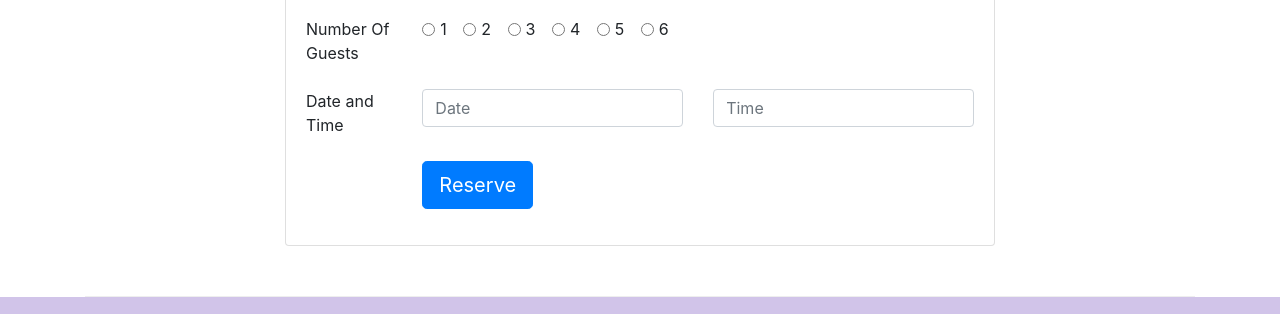
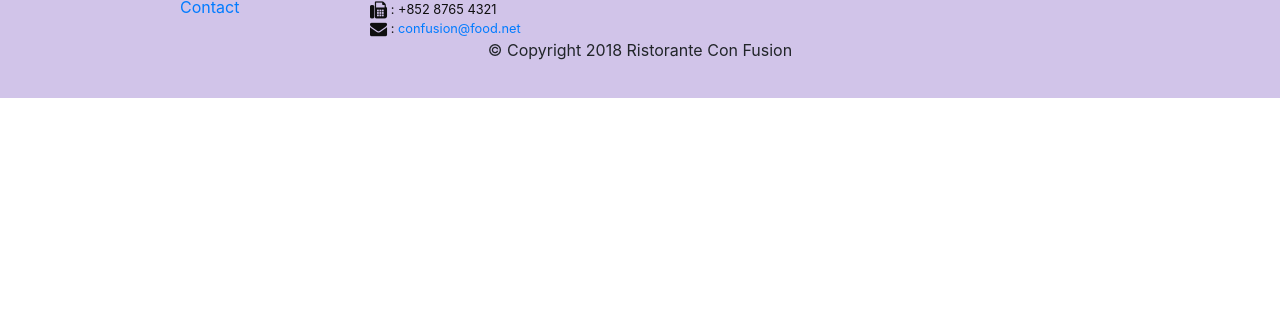
Before and after one commit to jayudoshi/conFusion-Coursera-Bootstrap, a website: page index.html in a window 1280 px wide. Shown: the part 2064-2378 px from the top of the page. After the commit the page ends 2162 px from the top, so only its background shows below. Drawn offline with nearby package versions, Linux system fonts and the light colour scheme.

Commit message:
Assignment-3

```diff
--- a/index.html
+++ b/index.html
@@ -361,66 +361,7 @@
         </div>
       </div>
 
-      <div class="row row-content" id="reserveCard">
-        <div class="col-sm-8 offset-sm-2">
-          <div class="card">
-            <div class="card-header bg-warning text-white">
-              <h2 class="card-title">Reserve a Table</h2>
-            </div>
-            <div class="card-body">
-              <form>
-                <div class="form-group row">
-                  <div class="col-sm-2">
-                    <label for="">Number Of Guests</label>
-                  </div>
-                  <div class="col-sm-10">
-                    <div class="form-check form-check-inline">
-                      <input class="form-check-input" type="radio" name="noOfGuests" id="no_1">
-                      <label class="form-check-label" for="">1</label>
-                    </div>
-                    <div class="form-check form-check-inline">
-                      <input class="form-check-input" type="radio" name="noOfGuests" id="no_2">
-                      <label class="form-check-label" for="">2</label>
-                    </div>
-                    <div class="form-check form-check-inline">
-                      <input class="form-check-input" type="radio" name="noOfGuests" id="no_3">
-                      <label class="form-check-label" for="">3</label>
-                    </div>
-                    <div class="form-check form-check-inline">
-                      <input class="form-check-input" type="radio" name="noOfGuests" id="no_4">
-                      <label class="form-check-label" for="">4</label>
-                    </div>
-                    <div class="form-check form-check-inline">
-                      <input class="form-check-input" type="radio" name="noOfGuests" id="no_5">
-                      <label class="form-check-label" for="">5</label>
-                    </div>
-                    <div class="form-check form-check-inline">
-                      <input class="form-check-input" type="radio" name="noOfGuests" id="no_6">
-                      <label class="form-check-label" for="">6</label>
-                    </div>
-                  </div>
-                </div>
-                <div class="form-group row">
-                  <div class="col-sm-2">
-                    <label for="#date">Date and Time</label>
-                  </div>
-                  <div id="date" class="col-sm-5">
-                    <input class="form-control" type="text" placeholder="Date">
-                  </div>
-                  <div class="col-sm-5">
-                    <input class="form-control" type="text" placeholder="Time">
-                  </div>
-                </div>
-                <div class="form-group row">
-                  <div class="col-sm-3 offset-sm-2">
-                    <button class="btn btn-primary btn-lg"> Reserve </button>
-                  </div>
-                </div>
-              </form>
-            </div>
-          </div>
-        </div>
-      </div>
+
 
     </div>
 
```
